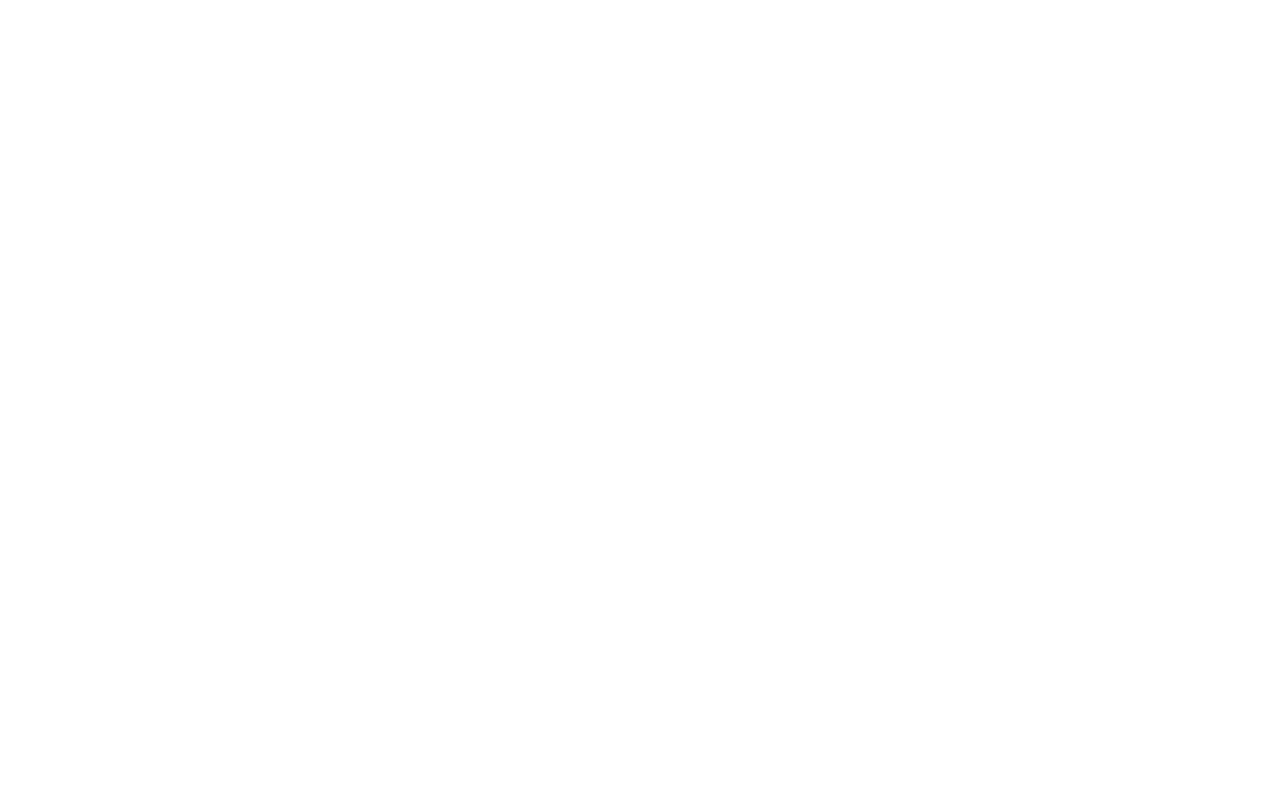
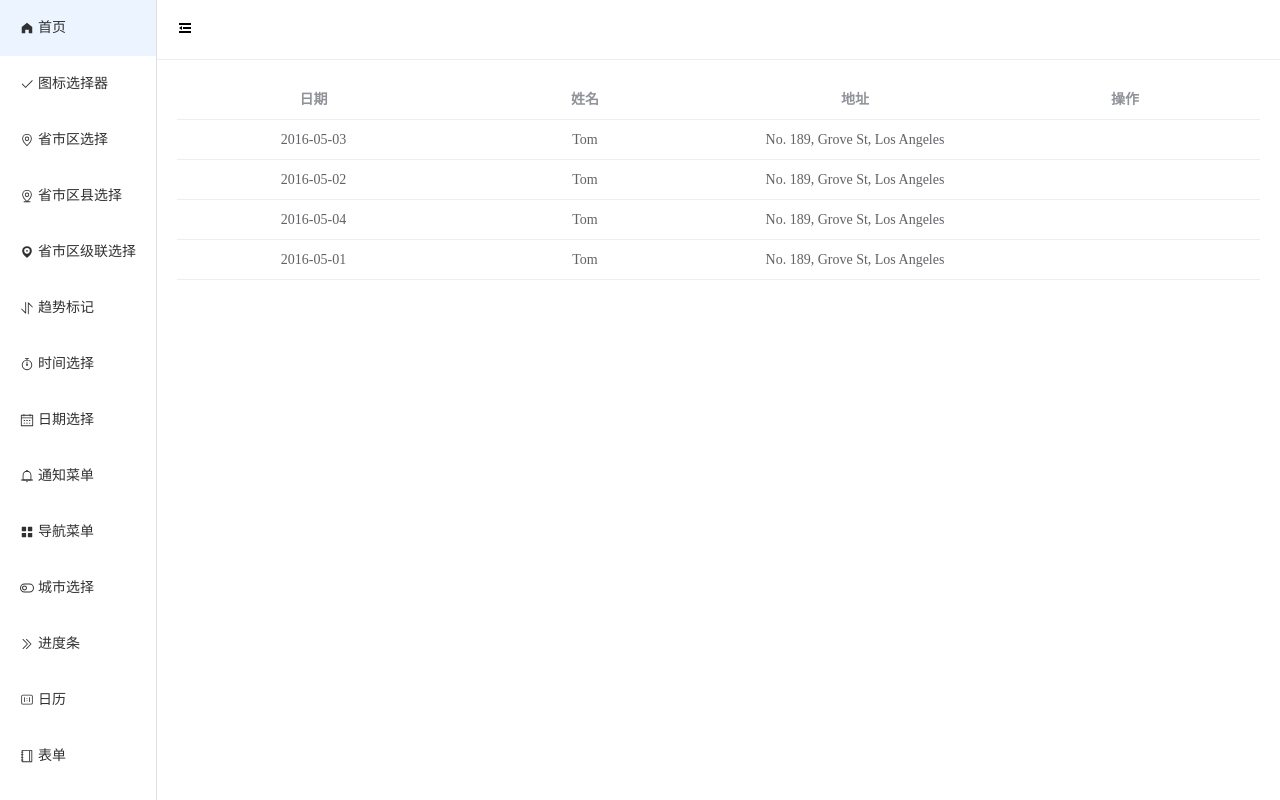
Before and after one commit to jersonwei/vue3-component, a Vue app in the folder w-components/: page /table in a window 1280 px wide. Before the commit this address had no page. Built offline with nearby package versions, Linux system fonts and the light colour scheme.

Commit message:
✨ feat(table): basic table compon

```diff
--- a/w-components/src/components/index.ts
+++ b/w-components/src/components/index.ts
@@ -11,9 +11,11 @@
 import modelForm from './modelForm'
 import notify from './notify'
 import progress from './progress'
+import table from './table'
 import timer from './timer'
 import trend from './trend'
 const components = [
+  table,
   modelForm,
   form,
   chooseCity,
--- /dev/null
+++ b/w-components/src/components/table/index.ts
@@ -0,0 +1,7 @@
+import type{App} from 'vue'
+import table from './src/index.vue'
+export default {
+  install (app:App) {
+    app.component('wTable', table)
+  }
+}
--- /dev/null
+++ b/w-components/src/components/table/src/index.vue
@@ -0,0 +1,29 @@
+<script setup lang="ts">
+import { PropType } from 'vue'
+import { TableOptions } from './type'
+
+let props = defineProps({
+  options: {
+    type: Array as PropType<TableOptions[]>,
+    required: true
+  },
+  data: {
+    type: Array as PropType<any[]>,
+    required: true
+  }
+})
+</script>
+<template>
+  <el-table :data="data">
+    <template v-for="(item, index) in options" :key="index">
+      <el-table-column
+        :label="item.label"
+        :prop="item.prop"
+        :align="item.align"
+        :width="item.width"
+      >
+      </el-table-column>
+    </template>
+  </el-table>
+</template>
+<style lang="scss" scoped></style>
--- /dev/null
+++ b/w-components/src/components/table/src/type.ts
@@ -0,0 +1,16 @@
+export interface TableOptions {
+  // 字段名称
+  prop?: string,
+  // 表头
+  label: string,
+  // 对应列的宽度
+  width?: string | number,
+  // 对齐方式
+  align?: 'left' | 'center' | 'right',
+  // 自定义列模板的插槽名
+  slot?: string,
+  // 是否是操作项
+  action?: boolean,
+  // 是否可以编辑
+  editable?: boolean
+}
--- a/w-components/src/router/index.ts
+++ b/w-components/src/router/index.ts
@@ -60,7 +60,11 @@
       {
         path: 'modelForm',
         component:() => import('../views/modelForm/index.vue')
-      }
+      },
+      {
+        path: 'table',
+        component:() => import('../views/table/index.vue')
+      },
     ]
   }
 ]
--- /dev/null
+++ b/w-components/src/views/table/index.vue
@@ -0,0 +1,58 @@
+<script setup lang="ts">
+import { TableOptions } from '../../components/table/src/type'
+
+const tableData = [
+  {
+    date: '2016-05-03',
+    name: 'Tom',
+    address: 'No. 189, Grove St, Los Angeles'
+  },
+  {
+    date: '2016-05-02',
+    name: 'Tom',
+    address: 'No. 189, Grove St, Los Angeles'
+  },
+  {
+    date: '2016-05-04',
+    name: 'Tom',
+    address: 'No. 189, Grove St, Los Angeles'
+  },
+  {
+    date: '2016-05-01',
+    name: 'Tom',
+    address: 'No. 189, Grove St, Los Angeles'
+  }
+]
+let options: TableOptions[] = [
+  {
+    prop: 'date',
+    label: '日期',
+    // width: '180',
+    align: 'center',
+    slot: 'date',
+    editable: true
+  },
+  {
+    prop: 'name',
+    label: '姓名',
+    // width: '180',
+    align: 'center',
+    slot: 'name'
+  },
+  {
+    prop: 'address',
+    label: '地址',
+    align: 'center',
+    editable: true
+  },
+  {
+    label: '操作',
+    action: true,
+    align: 'center'
+  }
+]
+</script>
+<template>
+  <wTable :options="options" :data="tableData"></wTable>
+</template>
+<style lang="scss" scoped></style>
```
Also changed, not shown: w-components/src/components/table/README.md (added).
